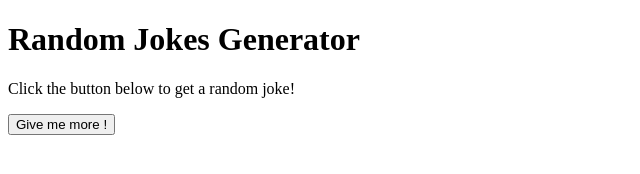
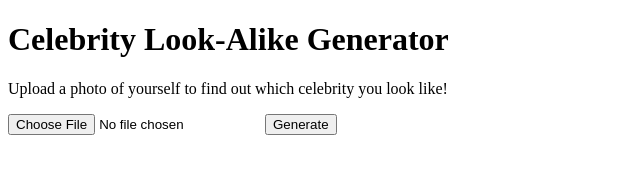
Before and after one commit to laylask/i-u, a plain HTML site: page index.html in a window 1280 px wide. Shown: the whole page, without its empty margins (0-640 px from the left). Drawn offline with Linux system fonts and the light colour scheme.

Commit message:
Update index.html

```diff
--- a/index.html
+++ b/index.html
@@ -1,15 +1,16 @@
 <!DOCTYPE html>
 <html>
   <head>
-    <title>Random Jokes Generator</title>
+    <title>Celebrity Look-Alike Generator</title>
   </head>
   <body>
-    <h1>Random Jokes Generator</h1>
-    <p>Click the button below to get a random joke!</p>
-    <button id="jokeButton">Give me more !</button>
-    <div id="jokeContainer"></div>
+    <h1>Celebrity Look-Alike Generator</h1>
+    <p>Upload a photo of yourself to find out which celebrity you look like!</p>
+    <input type="file" id="photoInput">
+    <button id="generateButton">Generate</button>
+    <div id="resultContainer"></div>
 
     <!-- Add the JavaScript code -->
-    <script src="randomJokes.js"></script>
+    <script src="celebrityLookAlike.js"></script>
   </body>
 </html>
```
